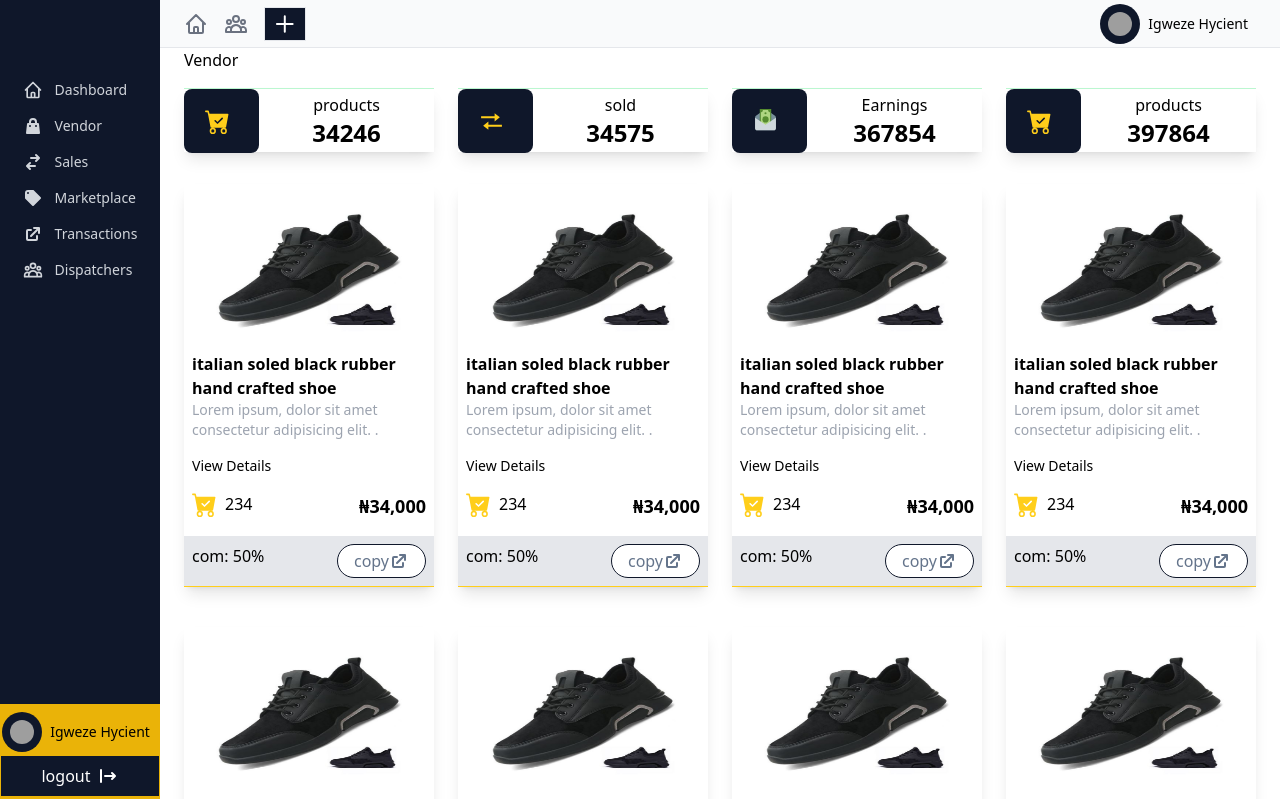
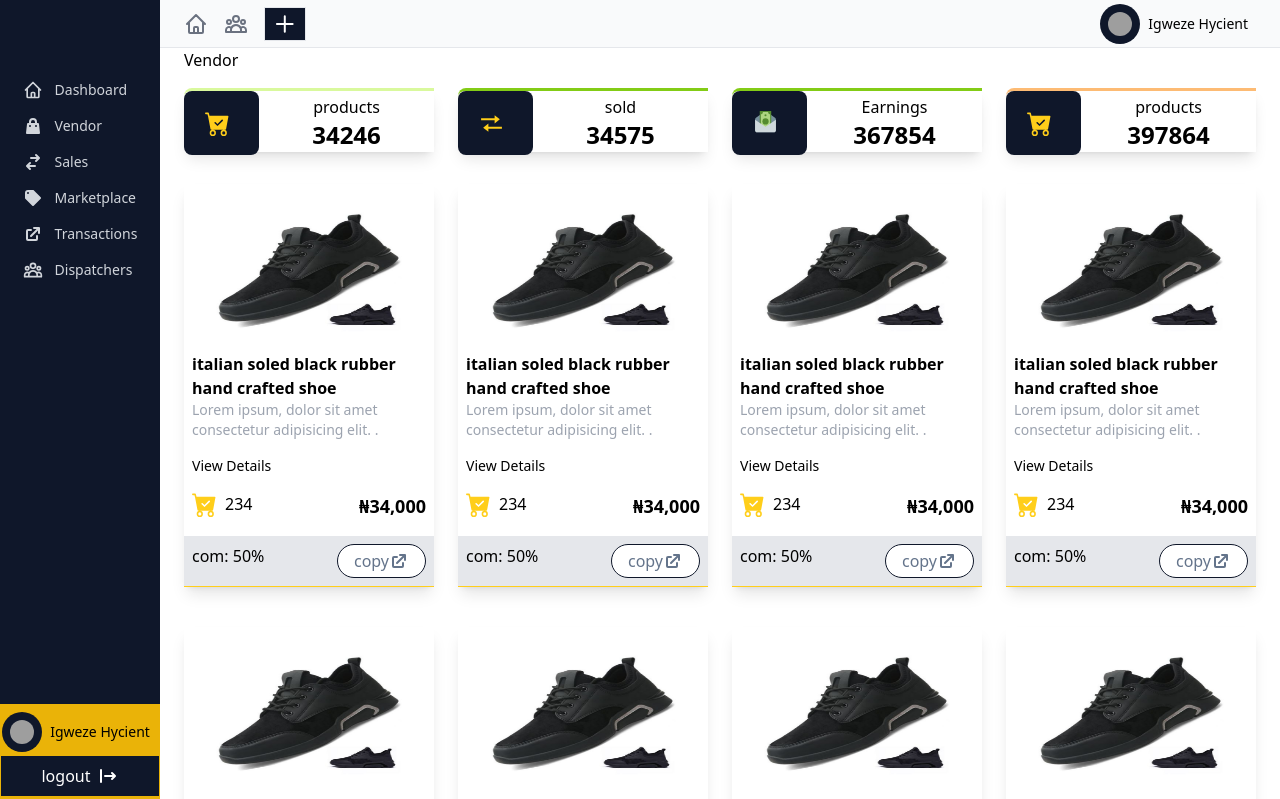
Before and after one commit to emeraldhycient/commissionsfunnels, a React (Vite) app: page /merchant/vendor in a window 1280 px wide. Shown: the top 799 px of the page. Built offline with nearby package versions, Linux system fonts and the light colour scheme; grey boxes are pictures that could not be loaded; a web font is replaced by a local one.

Commit message:
[update] added nice cool rgb random color to stats border top

```diff
--- a/src/components/merchants/vendor/stat.jsx
+++ b/src/components/merchants/vendor/stat.jsx
@@ -1,8 +1,24 @@
 import React from "react";
 
 function Stat({ icon, name, total }) {
+  const colors = [
+    "border-t-[#f7d9d9]",
+    "border-t-[#bbf7d0]",
+    "border-t-[#d9f99d]",
+    "border-t-[#83cc16]",
+    "border-t-[#ffce1a]",
+    "border-t-[#fdbb74]",
+    "border-t-[#f7d9f9]",
+  ];
+
+  const random = Math.floor(Math.random() * colors.length);
+
+  const color = colors[random];
+
   return (
-    <div className=" mb-4  border-t-[.1rem] border-t-green-200 shadow-lg  h-16 shadow-lg flex">
+    <div
+      className={`mb-4  border-t-[.2rem] ${color} rounded-l-lg shadow-lg  h-16 shadow-lg flex`}
+    >
       <div className="w-[30%] bg-slate-900 h-16 rounded-r-lg rounded-l-lg flex justify-center items-center">
         {icon}
       </div>
```
